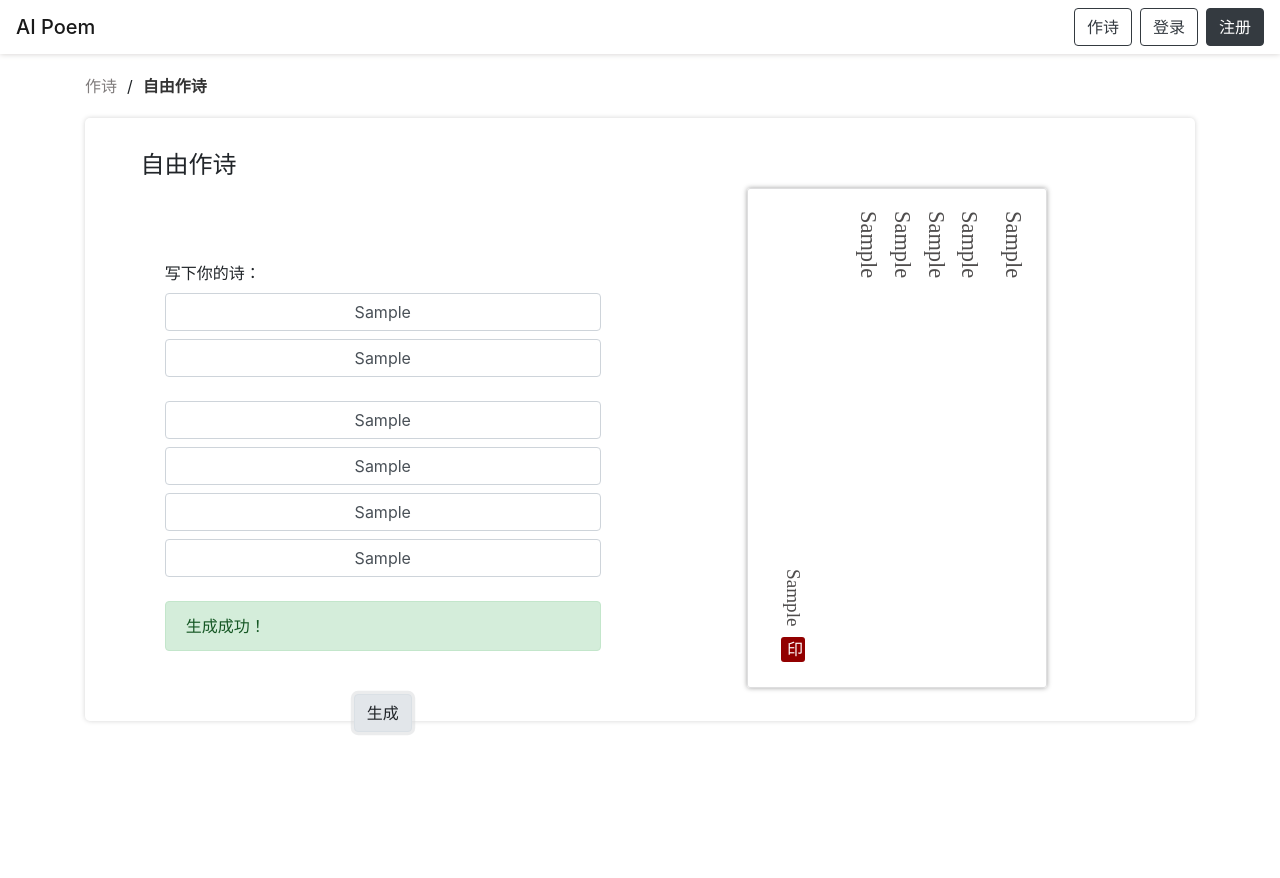
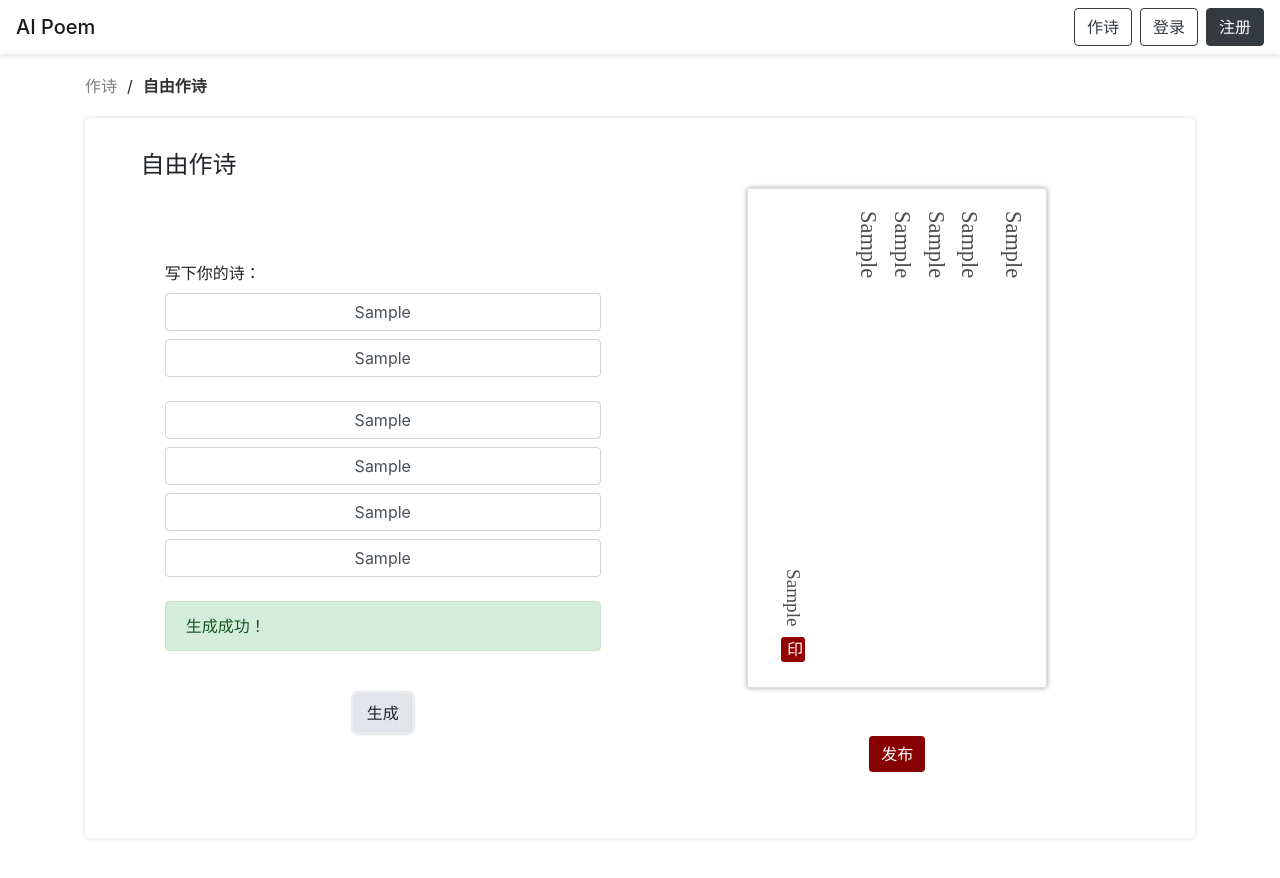
Before and after one commit to 2020-ai-poem/ai-poem-fe, a React (Create React App) app: page /self-create in a window 1280 px wide. Both pictures are taken after typing "Sample", "Sample", "Sample", "Sample", "Sample", "Sample" into the empty fields and a click on the button "生成". Shown: the top 878 px of the page. Before the commit the page ends 800 px from the top, so only its background shows below. Built offline with nearby package versions, Linux system fonts and the light colour scheme; a web font is replaced by a local one.

Commit message:
finished self create page.

```diff
--- a/src/pages/create/CangTou.js
+++ b/src/pages/create/CangTou.js
@@ -5,8 +5,9 @@ const initPoem = {
   num: 5,
   kind: 1,
   title: '无题',
-  content: '',
-  author: ''
+  cangtou: '',
+  author: '',
+  type: 'cangtou'
 };
 
 const initError = {
@@ -67,7 +68,7 @@ const CangTou = () => {
     e.preventDefault();
     setResult(null);
 
-    if(!poem.content) {
+    if(!poem.cangtou) {
       setError({
         isError: true,
         content: '藏头不能为空噢！'
@@ -75,7 +76,7 @@ const CangTou = () => {
       return;
     }
 
-    if(!isChinese(poem.content)) {
+    if(!isChinese(poem.cangtou)) {
       setError({
         isError: true,
         content: '藏头需要是中文噢！'
@@ -83,7 +84,7 @@ const CangTou = () => {
       return;
     }
 
-    if(poem.content.length !== 4) {
+    if(poem.cangtou.length !== 4) {
       setError({
         isError: true,
         content: '藏头长度需为四噢！'
@@ -129,8 +130,8 @@ const CangTou = () => {
                 <input
                   className="form-control"
                   placeholder="四字（如：新年快乐）"
-                  id="content"
-                  value={poem.content}
+                  id="cangtou"
+                  value={poem.cangtou}
                   onChange={handleChange}
                   autoComplete="off"
                 />
@@ -210,6 +211,7 @@ const CangTou = () => {
             <div className="result-container">
 
               { result ? (
+                <div>
                   <div className="result">
                     <div className='row'>
                       <div className='col-3'>
@@ -229,6 +231,16 @@ const CangTou = () => {
                       </div>
                     </div>
                   </div>
+                  <div className="text-center mt-5">
+                    <button
+                      className="btn btn-dark"
+                      style={{
+                        background: '#870002',
+                        border: 'none'
+                      }}
+                    >收藏</button>
+                  </div>
+                </div>
               ) : (
                 <div className="cangtou-null null-result"></div>
               ) }
--- a/src/pages/create/SelfCreate.js
+++ b/src/pages/create/SelfCreate.js
@@ -14,6 +14,17 @@ const initPoem = {
 const initError = {
   isError: false,
   content: ''
+};
+
+const resultPoem = {
+  content: [
+    '君不见，黄河之水天上来，奔流到海不复回。',
+    '君不见，高堂明镜悲白发，朝如青丝暮成雪。',
+    '人生得意须尽欢，莫使金樽空对月。',
+    '天生我材必有用，千金散尽还复来。'
+  ],
+  title: '将进酒',
+  author: '李白'
 };
 
 
@@ -69,6 +80,19 @@ const SelfCreate = () => {
         setSuccess(false);
       }, [2000]);
     }, [2000]);
+  };
+
+  const handlePublish = () => {
+    let data = {};
+    data.title = result.title;
+    data.author = result.author;
+    data.type = 'selfCreate';
+    let newContent = '';
+    for(let i = 0; i < result.content.length; i++) {
+      newContent += result.content[i];
+    }
+    data.content = newContent;
+    console.log(data);
   };
 
   return (
@@ -156,6 +180,7 @@ const SelfCreate = () => {
             <div className="result-container">
 
               { result ? (
+                <div>
                   <div className="result">
                     <div className='row'>
                       <div className='col-3'>
@@ -175,6 +200,18 @@ const SelfCreate = () => {
                       </div>
                     </div>
                   </div>
+
+                  <div className="text-center mt-5">
+                    <button
+                      className="btn btn-dark"
+                      style={{
+                        background: '#870002',
+                        border: 'none'
+                      }}
+                      onClick={handlePublish}
+                    >发布</button>
+                  </div>
+                </div>
               ) : (
                 <div className="self-null null-result"></div>
               ) }
--- a/src/pages/create/create.css
+++ b/src/pages/create/create.css
@@ -59,13 +59,12 @@
 
 .poem-form {
   padding: 15% 5%;
-  height: 500px;
+  height: 100%;
 }
 
 @media only screen and (max-width: 575px) {
   .poem-form {
     height: 100%;
-    padding: 5%;
   }
 }
 
@@ -75,7 +74,7 @@
 }
 
 .result-container {
-  height: 500px;
+  height: 100%;
 }
 
 /* Poem Result */
```
Lines whose indentation alone changed are shown as unchanged.
